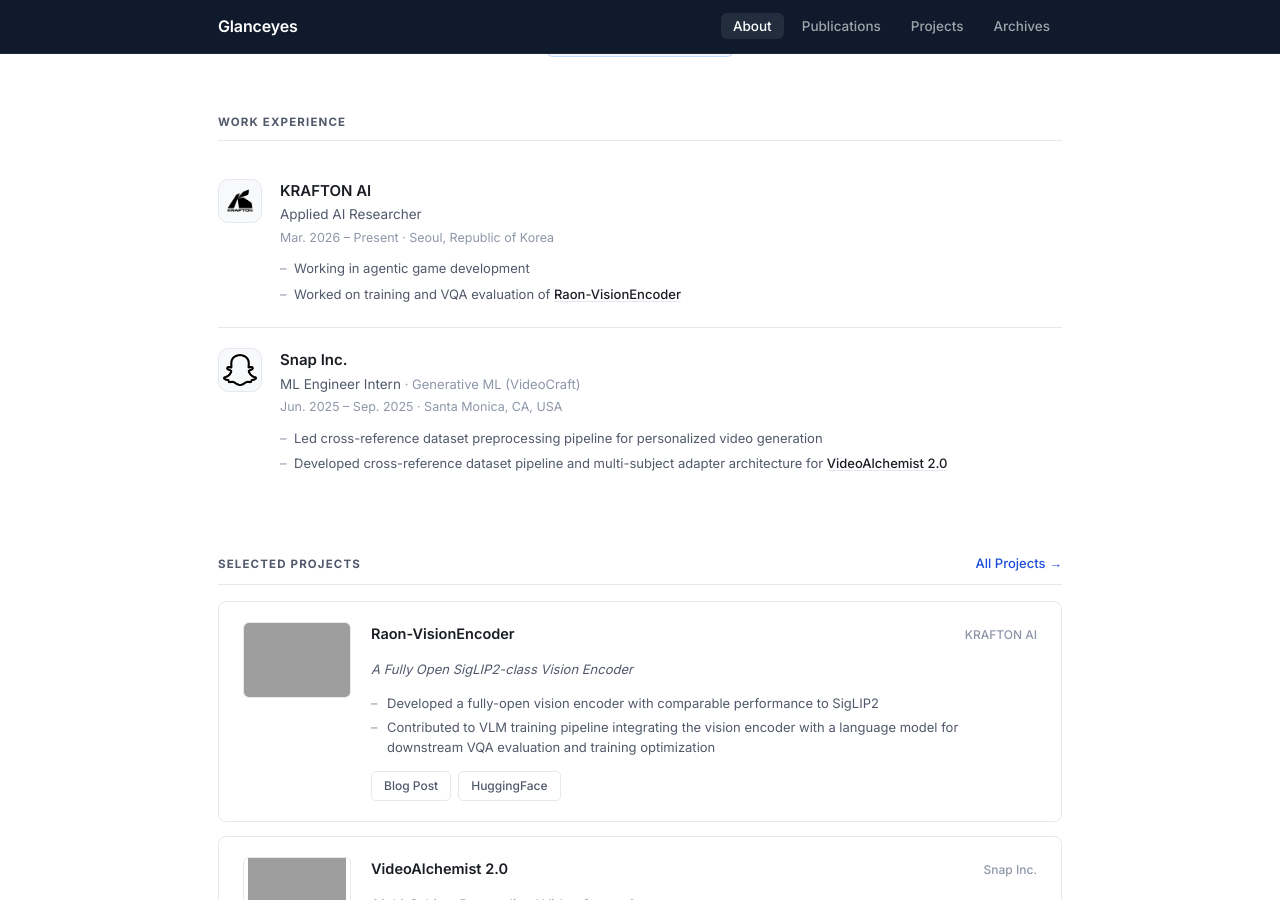
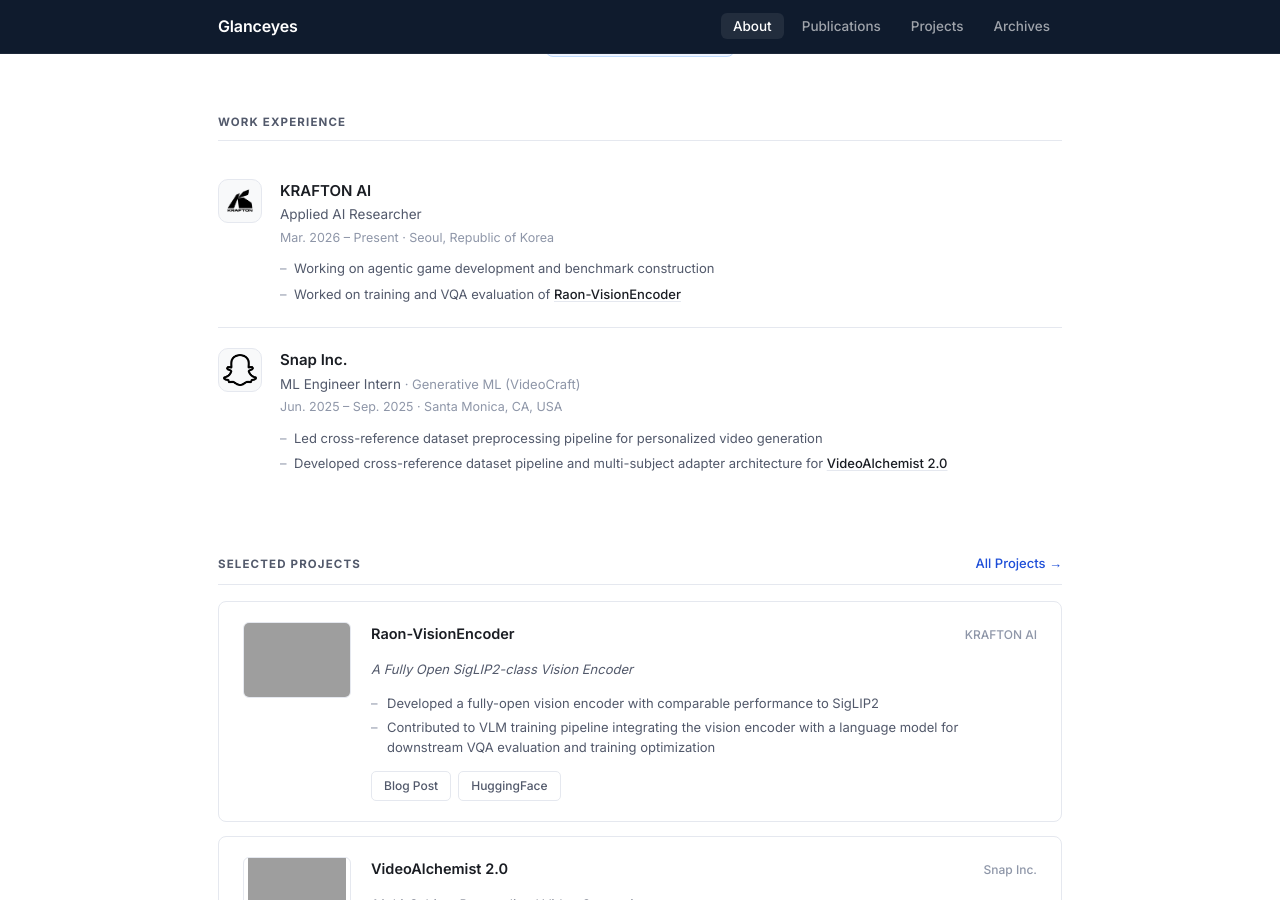
Before and after one commit to Glanceyes/Glanceyes.github.io, a Jekyll site: the page built from _pages/index.md, in a window 1280 px wide and 900 px high, scrolled down 2052 px, cut to the strip 0-900 px from the top of the window. Built offline with Jekyll 4.4.1, drawn with Linux system fonts in a browser that asks for light colours; grey boxes are pictures that could not be loaded.

Commit message:
Add Korean-name CV variant (cv_kr.pdf) + "CV (KR)" hero button; add benchmark to KRAFTON bullet
Co-Authored-By: Claude Opus 4.8 (1M context) <noreply@anthropic.com>

```diff
--- a/_layouts/home.html
+++ b/_layouts/home.html
@@ -23,6 +23,10 @@ layout: default
         <a href="{{ '/pdf/cv.pdf' | relative_url }}" target="_blank" class="hero-link">
           <svg viewBox="0 0 24 24" fill="none" stroke="currentColor" stroke-width="2" stroke-linecap="round" stroke-linejoin="round"><path d="M14 2H6a2 2 0 0 0-2 2v16a2 2 0 0 0 2 2h12a2 2 0 0 0 2-2V8z"/><polyline points="14 2 14 8 20 8"/></svg>
           CV
+        </a>
+        <a href="{{ '/pdf/cv_kr.pdf' | relative_url }}" target="_blank" class="hero-link">
+          <svg viewBox="0 0 24 24" fill="none" stroke="currentColor" stroke-width="2" stroke-linecap="round" stroke-linejoin="round"><path d="M14 2H6a2 2 0 0 0-2 2v16a2 2 0 0 0 2 2h12a2 2 0 0 0 2-2V8z"/><polyline points="14 2 14 8 20 8"/></svg>
+          CV (KR)
         </a>
         <a href="mailto:glanceyes@gmail.com" class="hero-link">
           <svg viewBox="0 0 24 24" fill="none" stroke="currentColor" stroke-width="2" stroke-linecap="round" stroke-linejoin="round"><path d="M4 4h16c1.1 0 2 .9 2 2v12c0 1.1-.9 2-2 2H4c-1.1 0-2-.9-2-2V6c0-1.1.9-2 2-2z"/><polyline points="22,6 12,13 2,6"/></svg>
--- a/_pages/index.md
+++ b/_pages/index.md
@@ -211,7 +211,7 @@ description: Griffin Sunho (Seonho) Lee – Applied AI Researcher at KRAFTON AI
         <div class="exp-role">Applied AI Researcher</div>
         <div class="exp-meta">Mar. 2026 – Present · Seoul, Republic of Korea</div>
         <ul class="exp-bullets">
-          <li>Working in agentic game development</li>
+          <li>Working on agentic game development and benchmark construction</li>
           <li>Worked on training and VQA evaluation of <a href="/projects#raon">Raon-VisionEncoder</a></li>
         </ul>
       </div>
```
Also changed, not shown: 2 other files.
